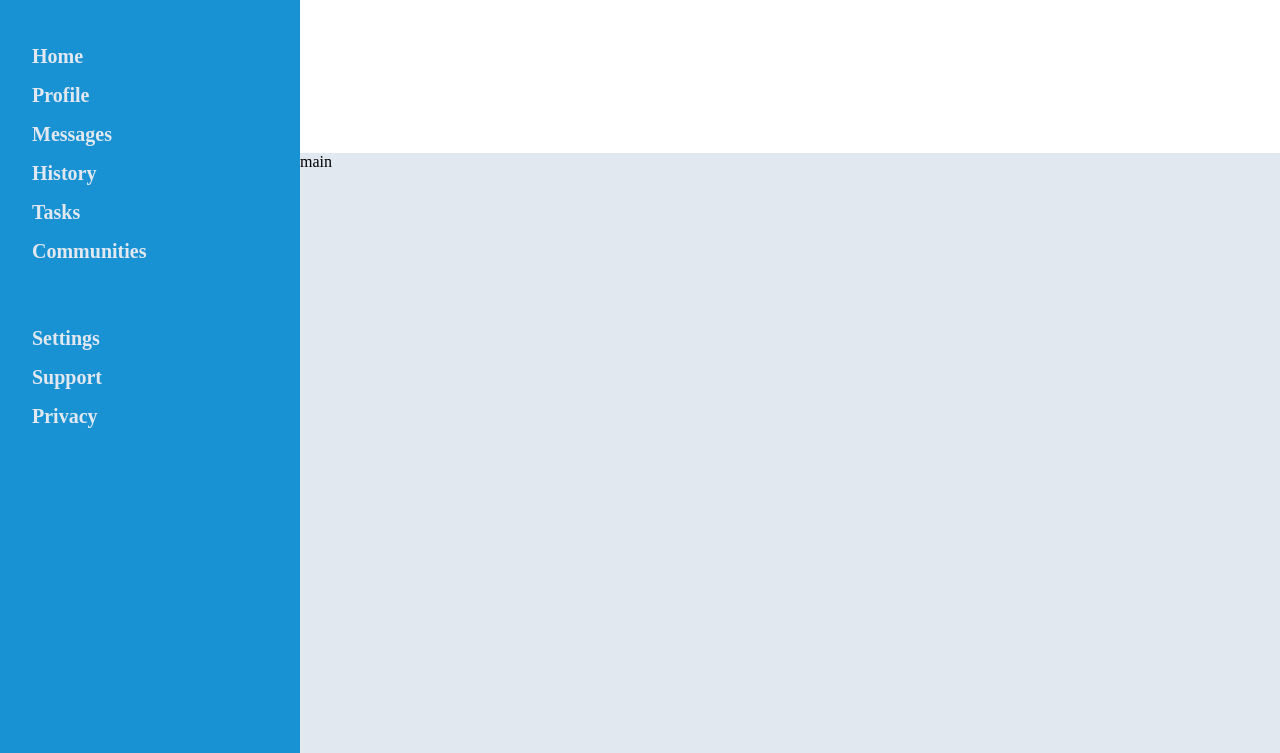
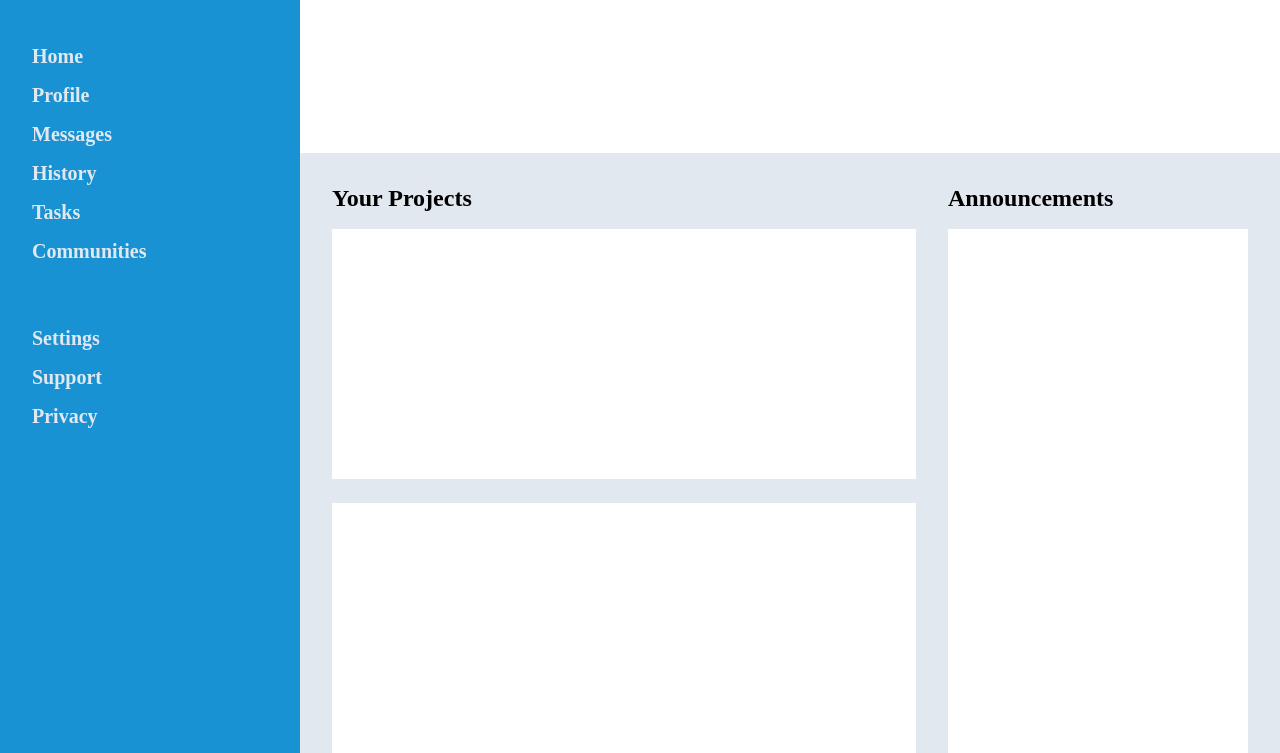
Before and after one commit to zijaigidov/admin-dashboard, a plain HTML site: page index.html in a window 1280 px wide. Shown: the part 47-800 px from the top of the page. Drawn offline with nearby package versions, Linux system fonts and the light colour scheme.

Commit message:
Add markup and basic styling to main section

```diff
--- a/index.html
+++ b/index.html
@@ -32,6 +32,26 @@
         <li><a href="#">Privacy</a></li>
       </ul>
     </nav>
-    <main class="main-content">main</main>
+    <main class="main-content">
+      <section class="projects">
+        <h2>Your Projects</h2>
+        <div class="cards">
+          <div class="card"></div>
+          <div class="card"></div>
+          <div class="card"></div>
+          <div class="card"></div>
+          <div class="card"></div>
+          <div class="card"></div>
+        </div>
+      </section>
+      <section class="announcements">
+        <h2>Announcements</h2>
+        <div class="card"></div>
+      </section>
+      <section class="trending">
+        <h2>Trending</h2>
+        <div class="card"></div>
+      </section>
+    </main>
   </body>
 </html>
--- a/scss/meta/_variables.scss
+++ b/scss/meta/_variables.scss
@@ -3,5 +3,6 @@
 $header-clr: white;
 $sidebar-clr: #1992d4;
 $main-clr: #e2e8f0;
+$main-card-clr: white;
 
 $secondary-clr: #e2e8f0;
--- a/scss/sections/_main-content.scss
+++ b/scss/sections/_main-content.scss
@@ -3,4 +3,49 @@
 .main-content {
   grid-area: main;
   background: $main-clr;
+  padding: 2rem 2rem 5rem 2rem;
+
+  display: grid;
+  grid:
+    'projects announcements' 1fr
+    'projects trending' 1fr
+    / 2fr 300px;
+  gap: 2rem;
+
+  h2 {
+    margin-bottom: 1rem;
+  }
 }
+
+.projects {
+  grid-area: projects;
+  gap: 1rem;
+
+  .card {
+    height: 250px;
+  }
+}
+
+.cards {
+  display: grid;
+  grid-template-columns: repeat(auto-fit, minmax(300px, 1fr));
+  gap: 1.5rem;
+}
+
+.announcements,
+.trending {
+  display: grid;
+  grid-template-rows: min-content 1fr;
+}
+
+.announcements {
+  grid-area: announcements;
+}
+
+.trending {
+  grid-area: trending;
+}
+
+.card {
+  background: $main-card-clr;
+}
```
Also changed, not shown: css/main.css, 1 other file.
